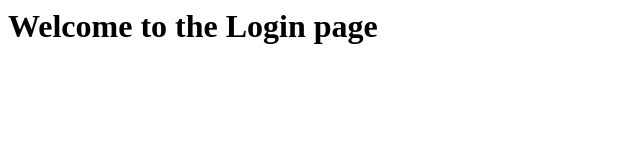
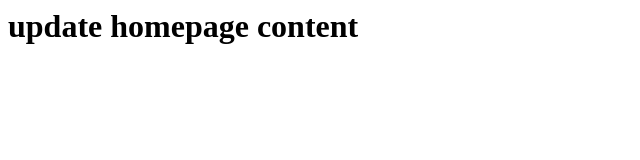
Before and after one commit to thenameis-jagadeesh/devops-learning, a plain HTML site: page index.html in a window 1280 px wide. Shown: the whole page, without its empty margins (0-640 px from the left). Drawn offline with Linux system fonts and the light colour scheme.

Commit message:
update the homepage content

```diff
--- a/index.html
+++ b/index.html
@@ -1 +1 @@
-<h1>Welcome to the Login page</h1>
+<h1>update homepage content</h1>
```
